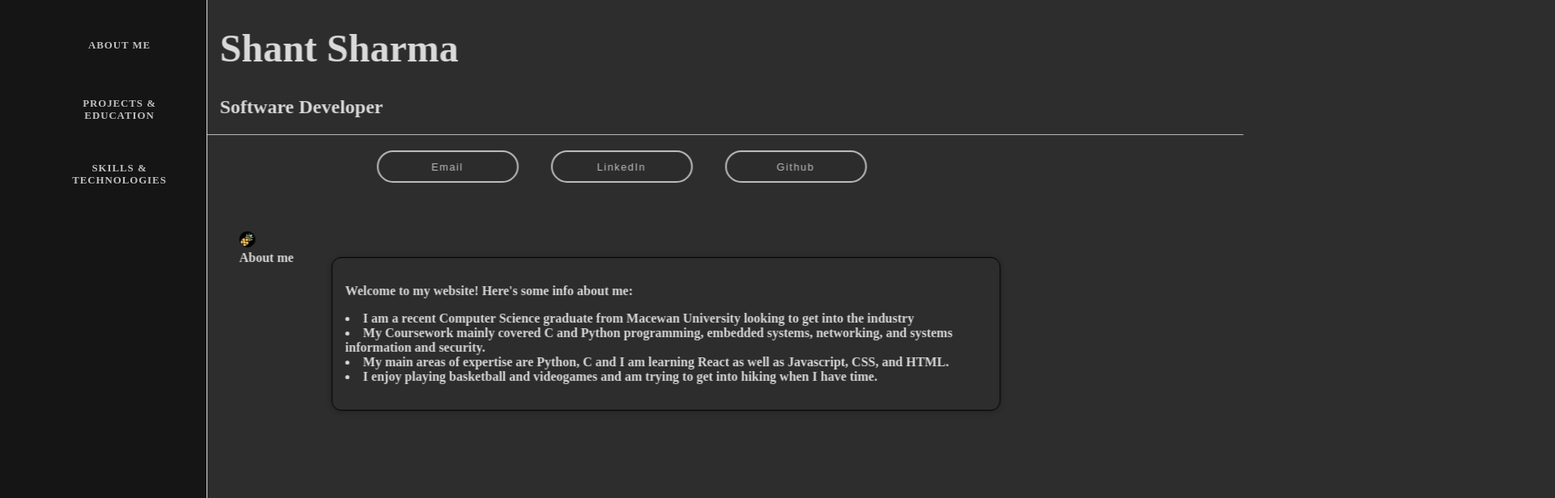
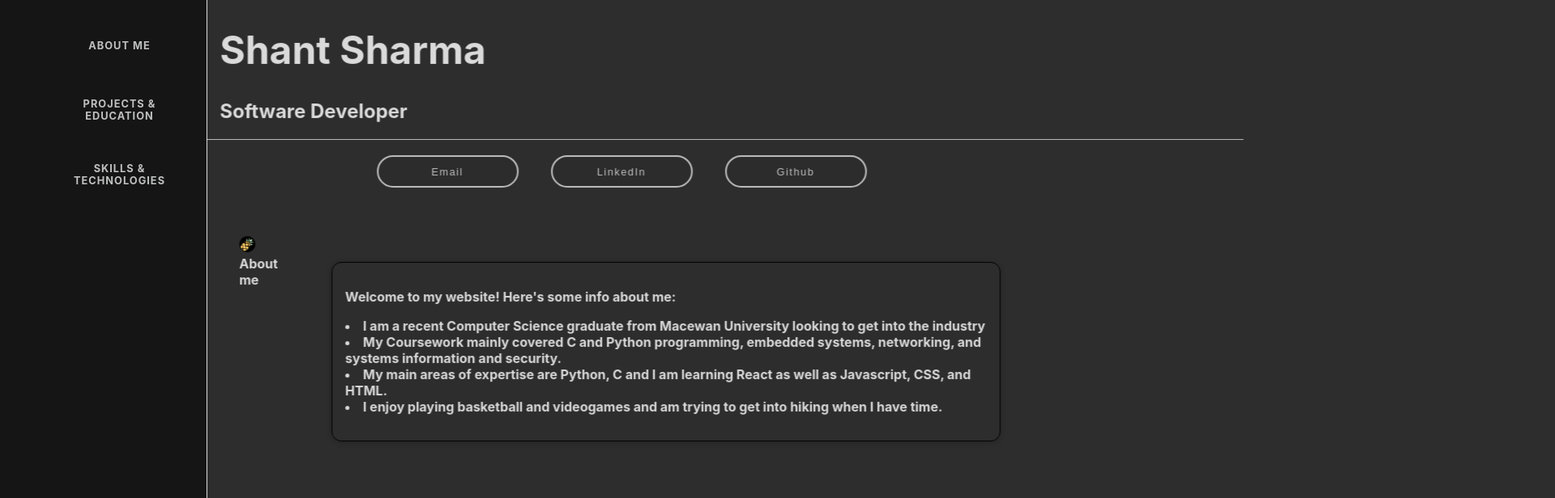
Before and after one commit to shant277/shantsharma.com, a React (Create React App) app: page / in a window 1280 px wide. Shown: the top 616 px of the page at 81% size, 1920 px wide, since content can reach past the window. Built offline with nearby package versions, Linux system fonts and the light colour scheme.

Commit message:
fix elements not resizing properly

```diff
--- a/src/App.css
+++ b/src/App.css
@@ -1,6 +0,0 @@
-body {
-    font-family: 'Ubuntu';
-    font-weight:700;
-    color: rgb(219, 219, 219);
-    overflow-x: hidden;
-}
--- a/src/App.js
+++ b/src/App.js
@@ -11,7 +11,7 @@ import { AnimatePresence } from "framer-motion";
 import Loading from "./components/Loading/Loading";
 import { useState, useEffect } from "react";
 
-import "./App.css";
+ import "./App.css";
 
 //https:shantsharma.com/
 /* const router = createBrowserRouter([
@@ -50,7 +50,7 @@ function RedirectComponent() {
   const location = useLocation();
 
   return (
-    <div>
+      <div className="outer-app-wrapper">
       {isLoading ? (
         <Loading /> // Show loading screen while content is loading
       ) : (
--- a/src/components/sidebar/Sidebar.css
+++ b/src/components/sidebar/Sidebar.css
@@ -2,6 +2,7 @@
     border-right: 1px solid rgb(219, 219, 219);
     z-index: 1000;
     background-color: rgb(22, 21, 21);
+    height: 100rem;
 }
 
 .sidebar-item {
@@ -13,7 +14,6 @@
         display: inline-flex;
         height: 40px;
         width: 175px;
-
         border-radius: 50px;
         margin: 20px 20px 20px 20px;
         color: #bfc0c0;
--- a/src/index.css
+++ b/src/index.css
@@ -1,10 +1,20 @@
-body {
+html, body {
   margin: 0;
   font-family: -apple-system, BlinkMacSystemFont, "Segoe UI", "Roboto", "Oxygen",
     "Ubuntu", "Cantarell", "Fira Sans", "Droid Sans", "Helvetica Neue",
-    sans-serif;
+    sans-serif, "Ubuntu";
   -webkit-font-smoothing: antialiased;
   -moz-osx-font-smoothing: grayscale;
+  font-weight: 700;
+
+  width: 100%;
+  min-height: 100%;
+  color: rgb(219, 219, 219);
+  background-color: rgb(46, 45, 45);
+
+  @media (max-width: 768px) {
+    width: 100%;
+  }
 }
 
 llcode {
--- a/src/index.js
+++ b/src/index.js
@@ -1,15 +1,16 @@
 import React from "react";
 import ReactDOM from "react-dom";
-import "./index.css";
+import Test from "./pages/test/test";
 import App from "./App";
 import reportWebVitals from "./reportWebVitals";
 import { BrowserRouter } from "react-router-dom";
-
+import "./index.css";
 const root = ReactDOM.createRoot(document.getElementById("root"));
 root.render(
   <React.StrictMode>
     <BrowserRouter>
-      <App />
+            <App />
+           {/*  <Test/> */}
     </BrowserRouter>
   </React.StrictMode>
 );
--- a/src/pages/homePage/root/root.css
+++ b/src/pages/homePage/root/root.css
@@ -1,9 +1,6 @@
 .app-wrapper-container {
-    background-color: rgb(46, 45, 45);
     background-size: cover;
-    height: 150vh;
-    width: 150vw;
+    height: 100%;
+    width: 100%;
     display: flex;
-    overflow-x: hidden;
-    overflow-y: hidden;
   }
```
